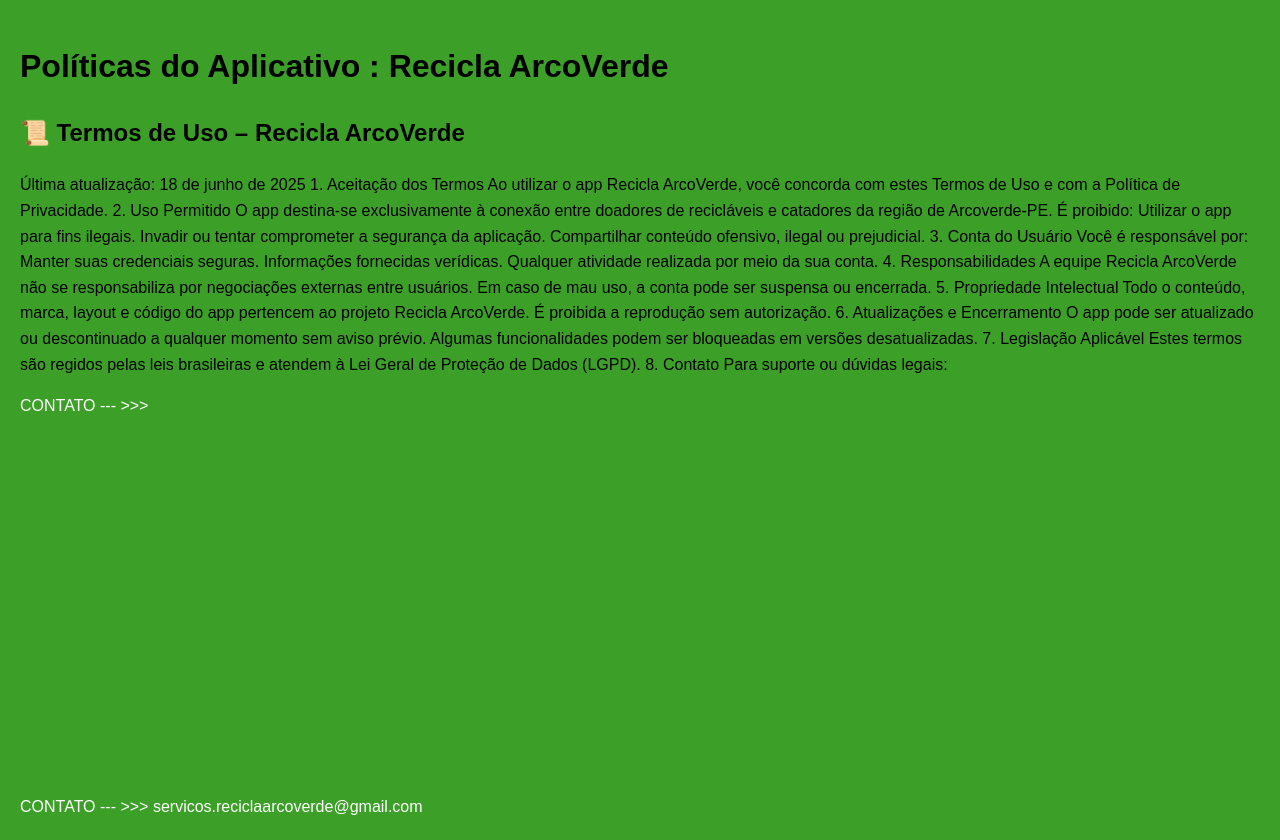
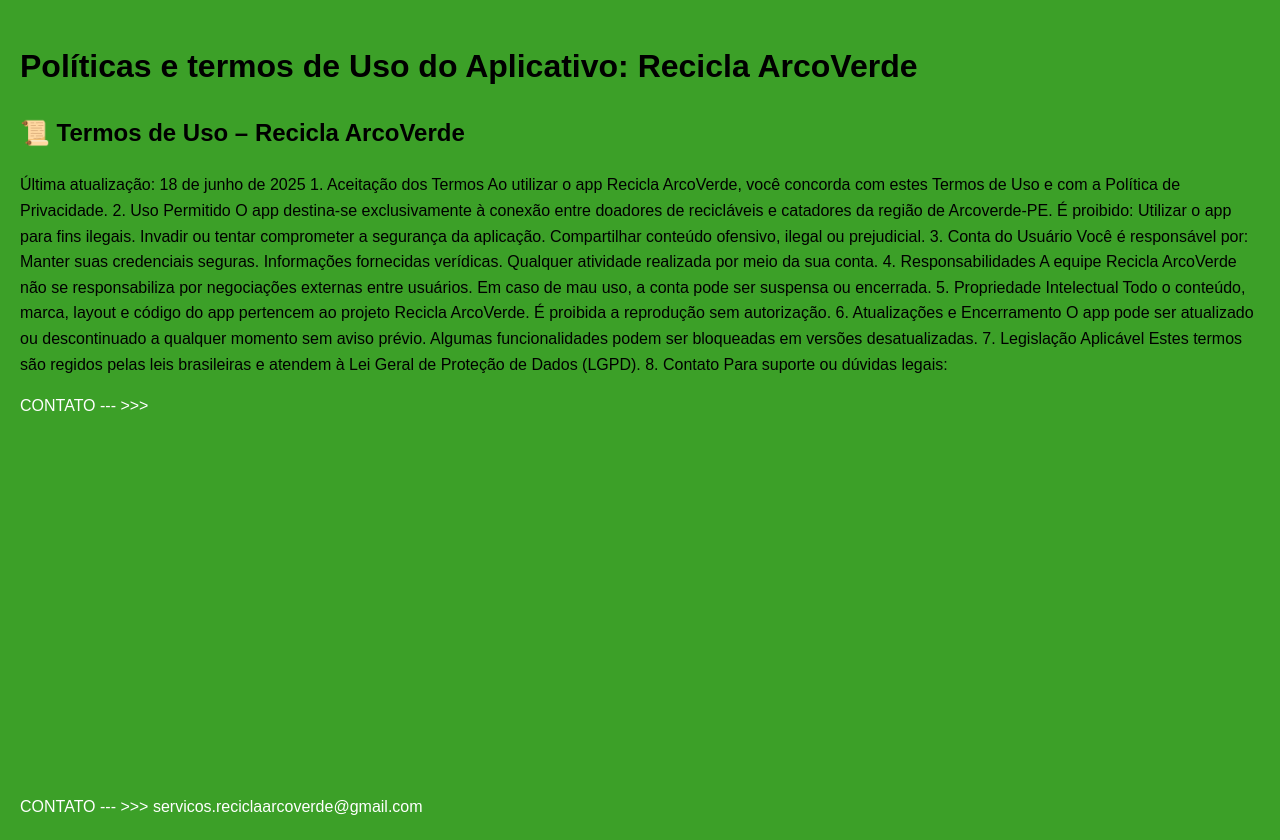
Before and after one commit to jovemdevnordestino/Site-for-terms, a plain HTML site: page index.html in a window 1280 px wide. Drawn offline with Linux system fonts and the light colour scheme.

Commit message:
Update index.html

```diff
--- a/index.html
+++ b/index.html
@@ -3,12 +3,12 @@
 <head>
     <meta charset="UTF-8">
     <meta name="viewport" content="width=device-width, initial-scale=1.0">
-    <title>Document</title>
+    <title>Políticas e termos de Uso</title>
     <link rel="stylesheet" href="style.css">
 
 </head>
 <body>
-    <h1>Políticas do Aplicativo : Recicla ArcoVerde</h1>
+    <h1>Políticas e termos de Uso do Aplicativo: Recicla ArcoVerde</h1>
     <h2>📜 Termos de Uso – Recicla ArcoVerde</h2>
     <p>Última atualização: 18 de junho de 2025
 1. Aceitação dos Termos
```
